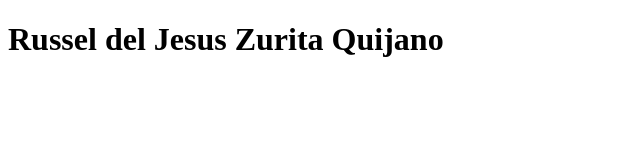
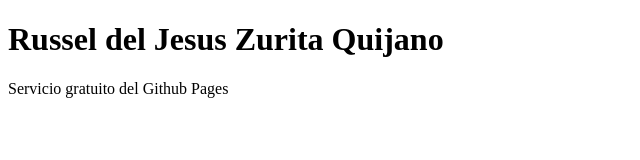
Before and after one commit to rzurita02/Ejemplo1, a plain HTML site: page index.html in a window 1280 px wide. Shown: the whole page, without its empty margins (0-640 px from the left). Drawn offline with Linux system fonts and the light colour scheme.

Commit message:
nueva actualizacion

```diff
--- a/index.html
+++ b/index.html
@@ -8,7 +8,8 @@
 </head>
 
 <body>
-<h1>Russel del Jesus Zurita Quijano</h1>
+    <h1>Russel del Jesus Zurita Quijano</h1>
+    <p>Servicio gratuito del Github Pages</p>
 </body>
 
 </html>
```
Also changed, not shown: 1 other file.
